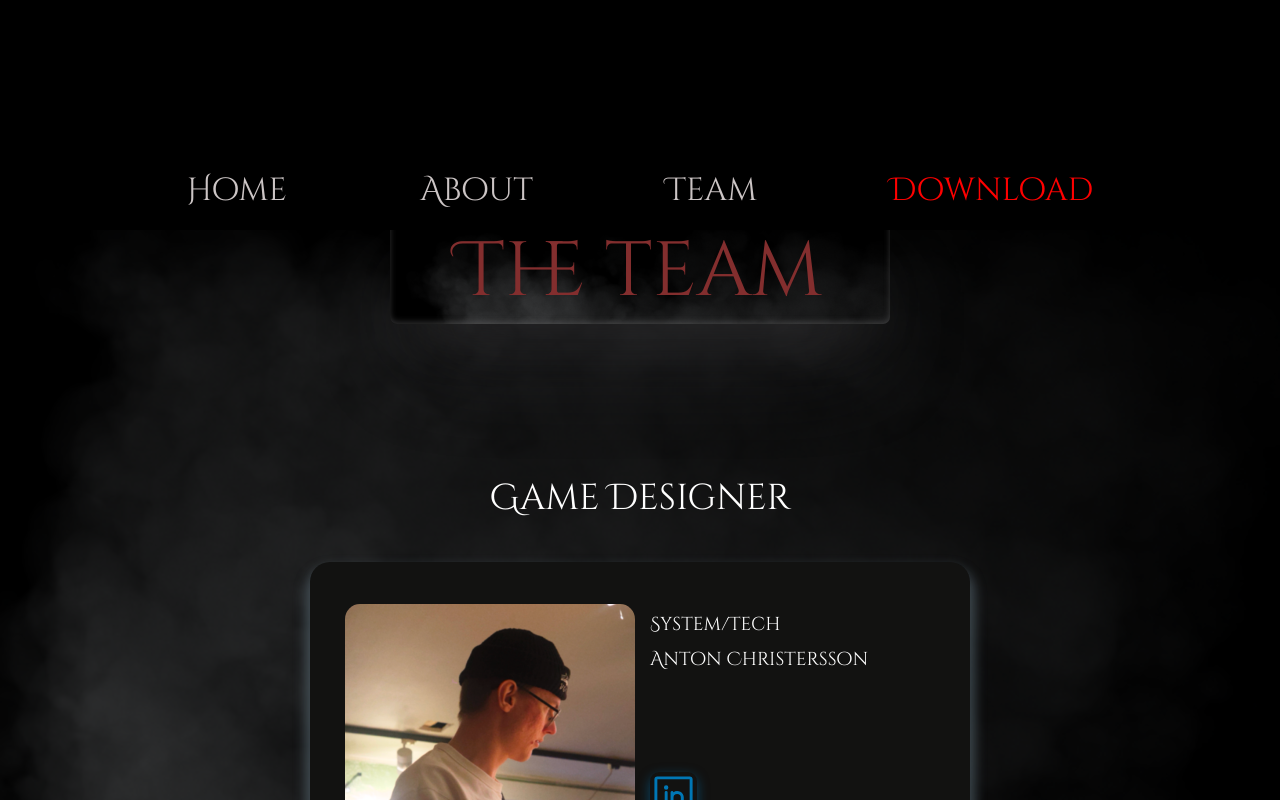
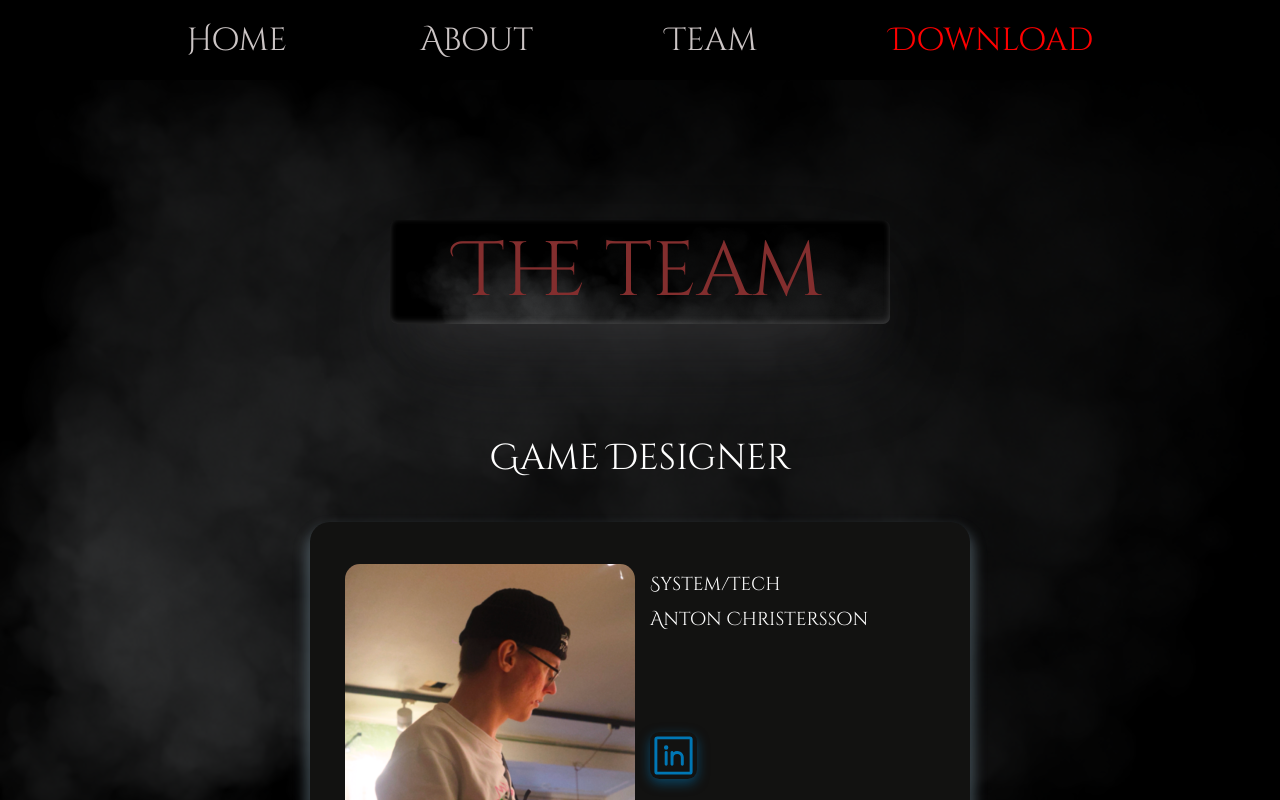
Before and after one commit to TobiasKjernell/thrall, a Next.js app: page /team in a window 1280 px wide. Shown: the top 800 px of the page. Built offline with nearby package versions, Linux system fonts and the light colour scheme.

Commit message:
delete margin top for the navbar

```diff
--- a/src/components/TeamInfo/team.scss
+++ b/src/components/TeamInfo/team.scss
@@ -11,8 +11,7 @@
   width: 100%;
   color: white;
   padding-top: 20px;
-  margin-top: 150px;
-  position: relative;
+   position: relative;
     &::before {
     content: "";
     position: absolute;
@@ -23,7 +22,6 @@
 
   &__container {
     position: relative;
-    z-index: 1;
   }
     &__title {
         font-weight: 400;
@@ -31,7 +29,7 @@
         background-image: url("/bg-smok.png");
         box-shadow: rgba(102, 102, 112, 0.25) 0px 50px 100px -20px, rgba(126, 124, 124, 0.3) 0px 30px 60px -30px, rgba(134, 136, 138, 0.35) 0px -2px 6px 0px inset;
         border-radius: 7px;
-        margin: 50px auto;
+        margin: 200px auto 10px auto;
         text-align: center;
         padding: 0;
         width: clamp(250px, 50vw, 500px);
```
Also changed, not shown: src/components/Navbar/navbar.scss (line endings or trailing spaces).
